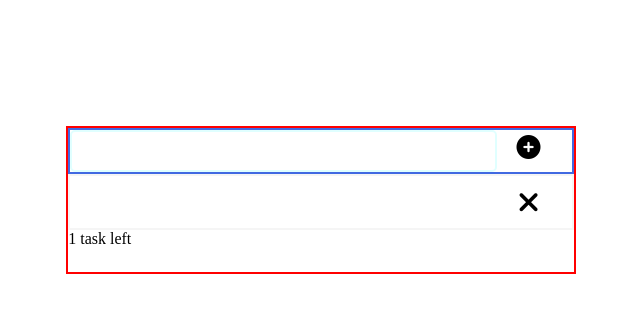
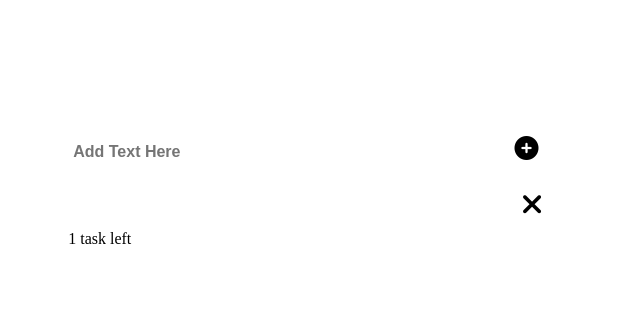
Before and after one commit to dheerajk7/Test-JS, a plain HTML site: page index.html in a window 1280 px wide. Both pictures are taken after a click on the icon 847 px from the left and 147 px from the top of the page. Shown: the whole page, without its empty margins (319-959 px from the left). Drawn offline with Linux system fonts and the light colour scheme.

Commit message:
some css added

```diff
--- a/index.html
+++ b/index.html
@@ -7,7 +7,7 @@
     <body>
         <div class="main-container">
             <div class="input-container item-height">
-                <input id="input-form" type="text">
+                <input id="input-form" type="text" placeholder="Add Text Here">
                 <i class="fas fa-plus-circle" id="plus-icon"></i>
             </div>
             <div class="list-container">
--- a/style.css
+++ b/style.css
@@ -3,10 +3,12 @@
     background-color: gainsboro;
     display: flex;
     flex-direction: column;
-    border: 2px solid red;
+    /* border: 2px solid red; */
     width: 40%;
     margin: auto;
     margin-top: 10%;
+
+
 }
 
 .item-height
@@ -16,8 +18,9 @@
 
 .input-container
 {
-    border: 2px solid royalblue;
+    /* border: 2px solid royalblue; */
     background-color: white;
+    padding: 5px;
 }
 
 #input-form
@@ -26,8 +29,12 @@
     width: 85%;
     font-size: 1.0rem;
     font-weight: bolder;
-    border: 2px solid lightcyan;
+    /* border: 2px solid lightcyan; */
     border-radius: 5px;
+    box-shadow: 0px;
+    border: 0px;
+    margin:0px;
+    padding:0px;
 }
 
 #input-form:focus + #plus-icon
@@ -69,11 +76,18 @@ li
     font-weight: bolder;
     font-style: oblique;
     font-family: sans-serif;
-    border: whitesmoke 2px solid;
+    /* border: whitesmoke 2px solid; */
     display: flex;
     align-items: center;
+    transition: 0.5s all ease-in-out;
+    padding-left: 25px;
 }
-
+li:hover
+{
+    border: 1px solid coral;
+    border-radius: 4px;
+    position: relative;
+}
 .container-footer
 {
     background-color: white;
```
